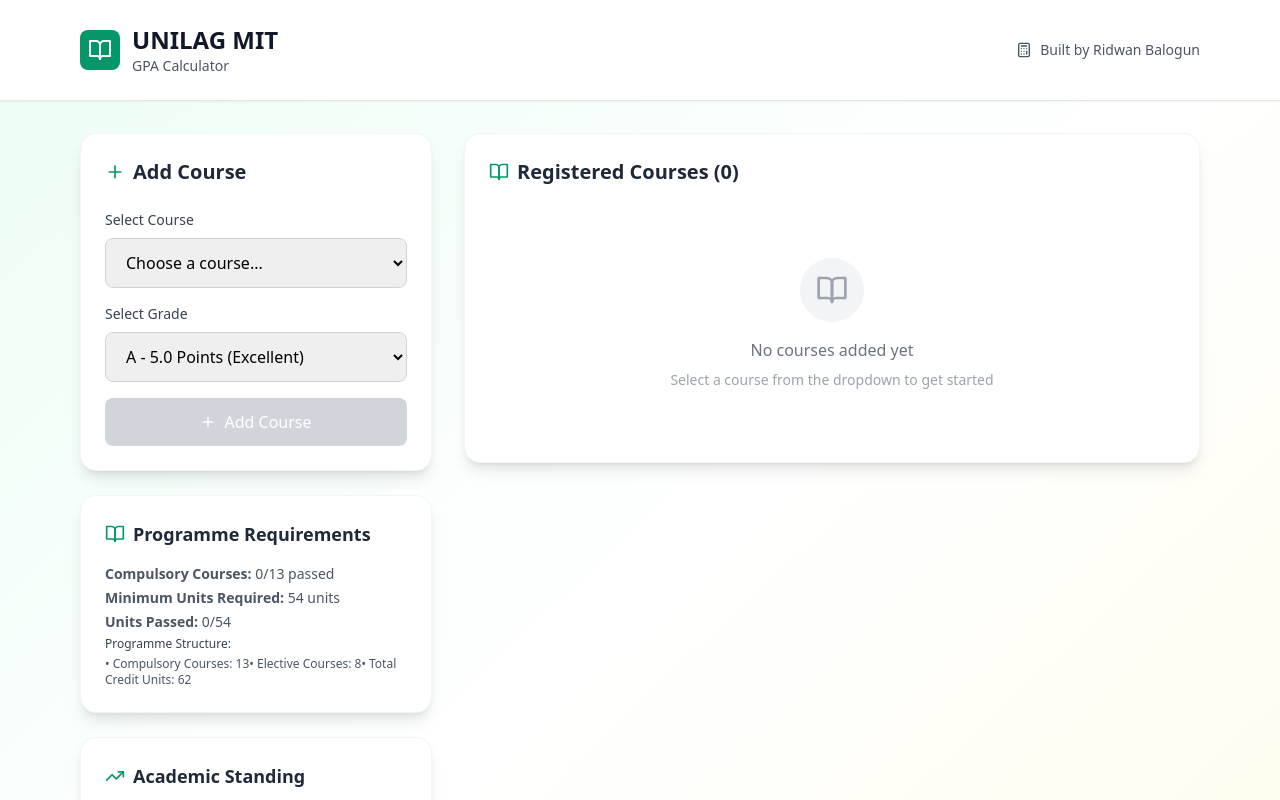
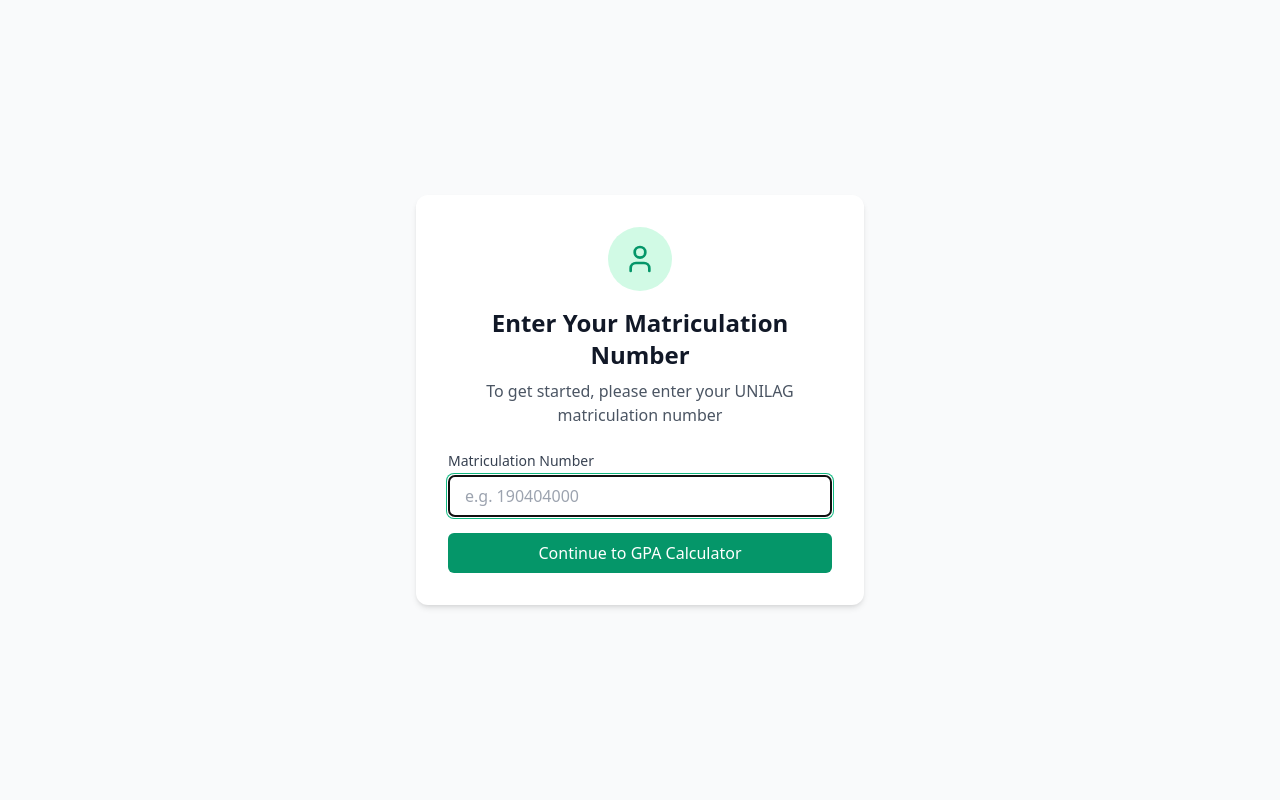
Before and after one commit to ridbay/UNILAG-MIT-GPA-CALCULATOR, a React (Vite) app: page / in a window 1280 px wide. Shown: the top 800 px of the page. Built offline with nearby package versions, Linux system fonts and the light colour scheme.

Commit message:
save result

```diff
--- a/src/App.tsx
+++ b/src/App.tsx
@@ -1,5 +1,18 @@
-import { useState } from 'react';
-import { Plus, Trash2, Calculator, BookOpen, TrendingUp } from 'lucide-react';
+import { useState, useEffect } from 'react';
+import { Plus, Trash2, Calculator, BookOpen, TrendingUp, Save, User } from 'lucide-react';
+
+interface SavedResult {
+  id: string;
+  matricNumber: string;
+  courses: Course[];
+  gpa: number;
+  date: string;
+  graduationStatus: {
+    status: string;
+    color: string;
+    description: string;
+  };
+}
 
 interface Course {
   id: string;
@@ -17,7 +30,115 @@
 }
 
 function App() {
+  // const [showMatricModal, setShowMatricModal] = useState(false);
+  const [matricNumber, setMatricNumber] = useState('');
+  const [showSaveDialog, setShowSaveDialog] = useState(false);
+  const [savedResults, setSavedResults] = useState<SavedResult[]>([]);
   const [courses, setCourses] = useState<Course[]>([]);
+  const [isNewUser, setIsNewUser] = useState(() => {
+    // Check if user has a saved matric number
+    const savedMatric = localStorage.getItem('matricNumber');
+    if (savedMatric) {
+      // If returning user, load their data
+      const userResults = localStorage.getItem(`savedResults_${savedMatric}`);
+      if (userResults) {
+        const results = JSON.parse(userResults);
+        if (results.length > 0) {
+          // Get the most recent result
+          const mostRecent = results[results.length - 1];
+          setCourses(mostRecent.courses);
+        }
+      }
+    }
+    return !savedMatric;
+  });
+
+  // Load saved results from localStorage on initial render
+  useEffect(() => {
+    const loadSavedData = () => {
+      const savedMatric = localStorage.getItem('matricNumber');
+      if (!savedMatric) return;
+
+      // Set the matric number in state
+      setMatricNumber(savedMatric);
+
+      // Helper function to load courses from results
+      const loadCoursesFromResults = (results: SavedResult[]) => {
+        if (results.length > 0) {
+          const mostRecent = results[results.length - 1];
+          setCourses(mostRecent.courses);
+          return true;
+        }
+        return false;
+      };
+
+      // Try to load from matric-specific storage first
+      const userResults = localStorage.getItem(`savedResults_${savedMatric}`);
+      if (userResults) {
+        const parsedResults = JSON.parse(userResults);
+        setSavedResults(parsedResults);
+        if (loadCoursesFromResults(parsedResults)) {
+          return; // Exit if courses were loaded
+        }
+      }
+
+      // Fall back to global storage for backward compatibility
+      const allResults = localStorage.getItem('savedResults');
+      if (allResults) {
+        const userResultsFromGlobal = JSON.parse(allResults)
+          .filter((r: SavedResult) => r.matricNumber === savedMatric);
+        if (userResultsFromGlobal.length > 0) {
+          setSavedResults(userResultsFromGlobal);
+          loadCoursesFromResults(userResultsFromGlobal);
+        }
+      }
+    };
+
+    loadSavedData();
+  }, [setCourses, setMatricNumber, setSavedResults]);
+
+  const handleSaveResult = () => {
+    const trimmedMatric = matricNumber.trim();
+    if (!trimmedMatric) {
+      alert('Please enter your matriculation number');
+      return;
+    }
+
+    const result: SavedResult = {
+      id: Date.now().toString(),
+      matricNumber: trimmedMatric,
+      courses: [...courses],
+      gpa,
+      date: new Date().toISOString(),
+      graduationStatus: graduationStatus
+    };
+
+    // Get existing results for this matric number
+    const userResults = savedResults.filter(r => r.matricNumber === trimmedMatric);
+
+    // Add new result
+    const updatedResults = [...userResults, result];
+
+    // Update state and localStorage
+    setSavedResults(updatedResults);
+    localStorage.setItem(`savedResults_${trimmedMatric}`, JSON.stringify(updatedResults));
+
+    // Also update the global savedResults for backward compatibility
+    const allResults = JSON.parse(localStorage.getItem('savedResults') || '[]');
+    const otherResults = allResults.filter((r: SavedResult) => r.matricNumber !== trimmedMatric);
+    localStorage.setItem('savedResults', JSON.stringify([...otherResults, ...updatedResults]));
+
+    setShowSaveDialog(false);
+    alert('Your results have been saved successfully!');
+  };
+
+  const promptSave = () => {
+    if (courses.length === 0) {
+      alert('Please add courses before saving');
+      return;
+    }
+    setShowSaveDialog(true);
+  };
   const [currentCourse, setCurrentCourse] = useState({
     courseId: '',
     grade: 'A'
@@ -177,6 +298,53 @@
   };
 
   const graduationStatus = getGraduationStatus();
+  // Show matric number entry screen for new users
+  if (isNewUser) {
+    return (
+      <div className="min-h-screen flex items-center justify-center bg-gray-50 p-4">
+        <div className="bg-white p-8 rounded-xl shadow-md w-full max-w-md">
+          <div className="text-center mb-6">
+            <div className="mx-auto w-16 h-16 bg-emerald-100 rounded-full flex items-center justify-center mb-4">
+              <User className="w-8 h-8 text-emerald-600" />
+            </div>
+            <h2 className="text-2xl font-bold text-gray-900">Enter Your Matriculation Number</h2>
+            <p className="mt-2 text-gray-600">To get started, please enter your UNILAG matriculation number</p>
+          </div>
+          <div className="space-y-4">
+            <div>
+              <label htmlFor="matric-number" className="block text-sm font-medium text-gray-700 mb-1">
+                Matriculation Number
+              </label>
+              <input
+                type="text"
+                id="matric-number"
+                className="w-full px-4 py-2 border border-gray-300 rounded-md focus:ring-2 focus:ring-emerald-500 focus:border-emerald-500"
+                placeholder="e.g. 190404000"
+                value={matricNumber}
+                onChange={(e) => setMatricNumber(e.target.value.toUpperCase())}
+                autoFocus
+              />
+            </div>
+            <button
+              onClick={() => {
+                const trimmedMatric = matricNumber.trim();
+                if (trimmedMatric) {
+                  localStorage.setItem('matricNumber', trimmedMatric);
+                  setIsNewUser(false);
+                } else {
+                  alert('Please enter your matriculation number');
+                }
+              }}
+              className="w-full bg-emerald-600 text-white py-2 px-4 rounded-md hover:bg-emerald-700 focus:outline-none focus:ring-2 focus:ring-offset-2 focus:ring-emerald-500 transition-colors"
+            >
+              Continue to GPA Calculator
+            </button>
+          </div>
+        </div>
+      </div>
+    );
+  }
+
   return (
     <div className="min-h-screen bg-gradient-to-br from-emerald-50 via-white to-yellow-50">
       {/* Header */}
@@ -193,6 +361,14 @@
               </div>
             </div>
             <div className="hidden md:flex items-center space-x-6 text-sm text-gray-600">
+              <button
+                onClick={promptSave}
+                className="flex items-center space-x-2 text-emerald-600 hover:text-emerald-700"
+                title="Save current progress"
+              >
+                <Save className="w-4 h-4" />
+                <span>Save Progress</span>
+              </button>
               <a href="https://balogunridwan.com" target="_blank" rel="noopener noreferrer" className="hover:underline">
                 <div className="flex items-center space-x-2">
                   <Calculator className="w-4 h-4" />
@@ -476,6 +652,32 @@
           </div>
         </div>
       </div>
+
+      {/* Save Confirmation Dialog */}
+      {showSaveDialog && (
+        <div className="fixed inset-0 bg-black bg-opacity-50 flex items-center justify-center p-4 z-50">
+          <div className="bg-white rounded-xl p-6 w-full max-w-md">
+            <h3 className="text-lg font-medium text-gray-900 mb-4">Save Your Results</h3>
+            <p className="text-gray-600 mb-6">
+              Are you sure you want to save your current course selection and results?
+            </p>
+            <div className="flex justify-end space-x-3">
+              <button
+                onClick={() => setShowSaveDialog(false)}
+                className="px-4 py-2 border border-gray-300 rounded-md text-gray-700 hover:bg-gray-50 transition-colors"
+              >
+                Cancel
+              </button>
+              <button
+                onClick={handleSaveResult}
+                className="px-4 py-2 bg-emerald-600 text-white rounded-md hover:bg-emerald-700 transition-colors"
+              >
+                Save
+              </button>
+            </div>
+          </div>
+        </div>
+      )}
     </div>
   );
 }
```
